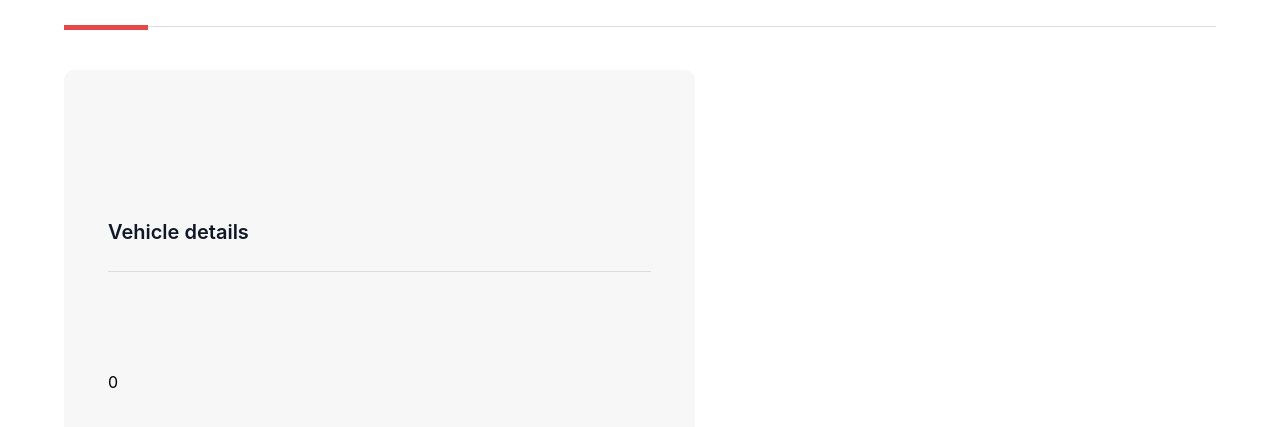
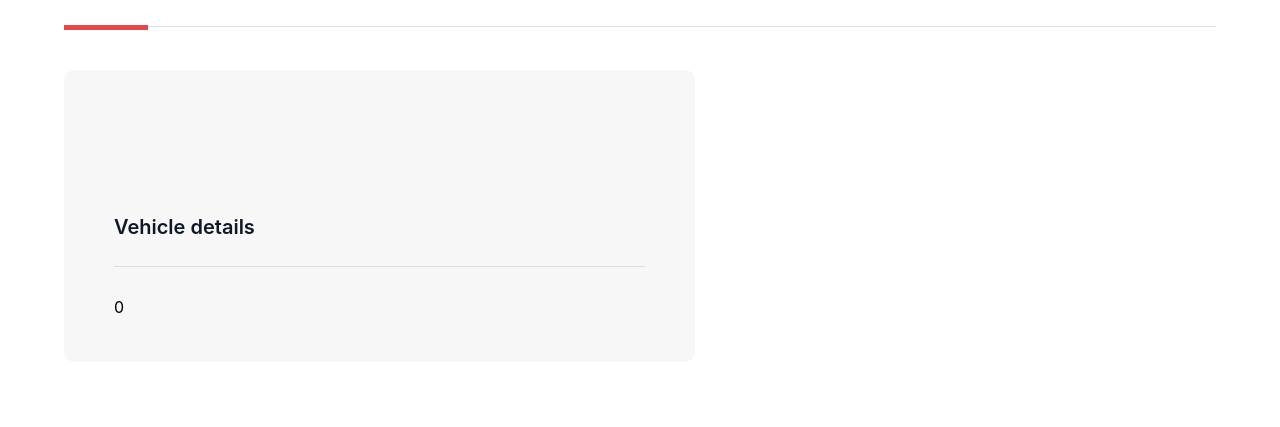
Before and after one commit to JurekZela/Campers_Front, a React (Vite) app: page /campers/1/features in a window 1280 px wide. Shown: the part 347-774 px from the top of the page. Built offline with nearby package versions, Linux system fonts and the light colour scheme.

Commit message:
add styled in features component

```diff
--- a/src/components/Features/Features-styled.js
+++ b/src/components/Features/Features-styled.js
@@ -3,13 +3,14 @@ import { styled } from 'styled-components';
 export const DetailsContainer = styled.div`
     display: flex;
     flex-direction: column;
+    gap: 100px;
     background-color: rgba(247, 247, 247, 1);
     margin-top: 43px;
-    padding: 50px 44px;
+    padding: 45px 50px;
     max-width: 631px;
-    max-height: 588px;
+    height: auto;
     border-radius: 10px;
-    gap: 100px;
+
 `;
 
 export const DetailsCategories = styled.ul`
@@ -26,3 +27,10 @@ export const VehicleDetailsText = styled.h3`
   border-bottom: 1px solid rgba(218, 221, 225, 1);
     padding-bottom: 27px;
 `;
+
+export const VehicleDetailsContainer = styled.ul`
+    display: flex;
+    flex-direction: column;
+    gap: 28px;
+    margin-top: 30px;
+`;
--- a/src/components/Features/Features.jsx
+++ b/src/components/Features/Features.jsx
@@ -2,7 +2,7 @@ import { useSelector } from 'react-redux';
 import { selectTruckById } from '../../redux/catalog/TruckDetailsById/selectors.js';
 import { renderCategory } from '../Categorie/Categorie.jsx';
 import renderVehicleDetails from '../renderVehicleDetails/renderVehicleDetails.jsx';
-import { DetailsCategories, VehicleDetailsText, DetailsContainer } from './Features-styled.js'
+import { DetailsCategories, VehicleDetailsText, DetailsContainer, VehicleDetailsContainer } from './Features-styled.js'
 
 export default function FeaturesPage () {
   const camperDetailsInfo = useSelector(selectTruckById);
@@ -22,15 +22,17 @@ export default function FeaturesPage () {
         {camperDetailsInfo.gas && renderCategory("/icons/gas.svg", "Gas")}
         {camperDetailsInfo.water && renderCategory("/icons/water.svg", "Water")}
       </DetailsCategories>
+        <div>
             <VehicleDetailsText>Vehicle details</VehicleDetailsText>
-      <ul>
+            <VehicleDetailsContainer>
                 {camperDetailsInfo.form && renderVehicleDetails('Form', camperDetailsInfo.form)}
                 {camperDetailsInfo.length && renderVehicleDetails('Length', camperDetailsInfo.length)}
                 {camperDetailsInfo.width && renderVehicleDetails('Width', camperDetailsInfo.width)}
                 {camperDetailsInfo.height && renderVehicleDetails('Height', camperDetailsInfo.height)}
                 {camperDetailsInfo.tank && renderVehicleDetails('Tank', camperDetailsInfo.tank)}
                 {camperDetailsInfo.consumption && renderVehicleDetails('Consumption', camperDetailsInfo.consumption)}
-      </ul>
+            </VehicleDetailsContainer>
+        </div>
     </DetailsContainer>
   )
 }
--- /dev/null
+++ b/src/components/renderVehicleDetails/RenderVehicleDetails-styled.js
@@ -0,0 +1,12 @@
+import {styled} from "styled-components";
+
+export const Vehicles = styled.li`
+    display: flex;
+    justify-content: space-between;
+`;
+
+export const VehicleInfo = styled.p`
+    font-weight: 500;
+    font-size: 16px;
+    color: #101828;
+`;
--- a/src/components/renderVehicleDetails/renderVehicleDetails.jsx
+++ b/src/components/renderVehicleDetails/renderVehicleDetails.jsx
@@ -1,9 +1,10 @@
+import {Vehicles, VehicleInfo} from "./RenderVehicleDetails-styled.js";
 
 export default  function renderVehicleDetails(name, value) {
 return (
-  <li>
-    <p>{name}</p>
-    <p>{value}</p>
-  </li>
+  <Vehicles>
+    <VehicleInfo>{name}</VehicleInfo>
+    <VehicleInfo>{value}</VehicleInfo>
+  </Vehicles>
 )
 };
```
Lines whose indentation alone changed are shown as unchanged.
